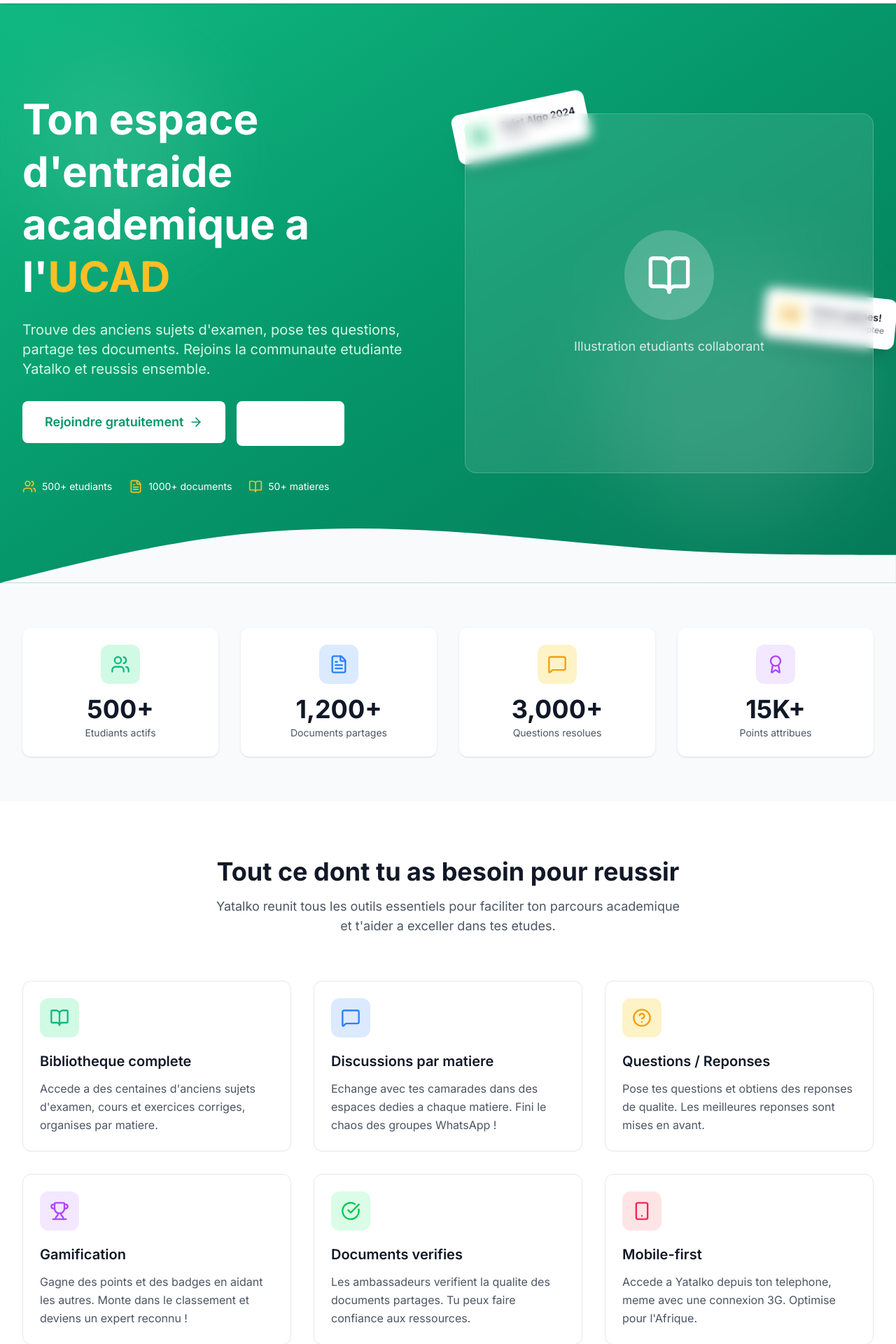
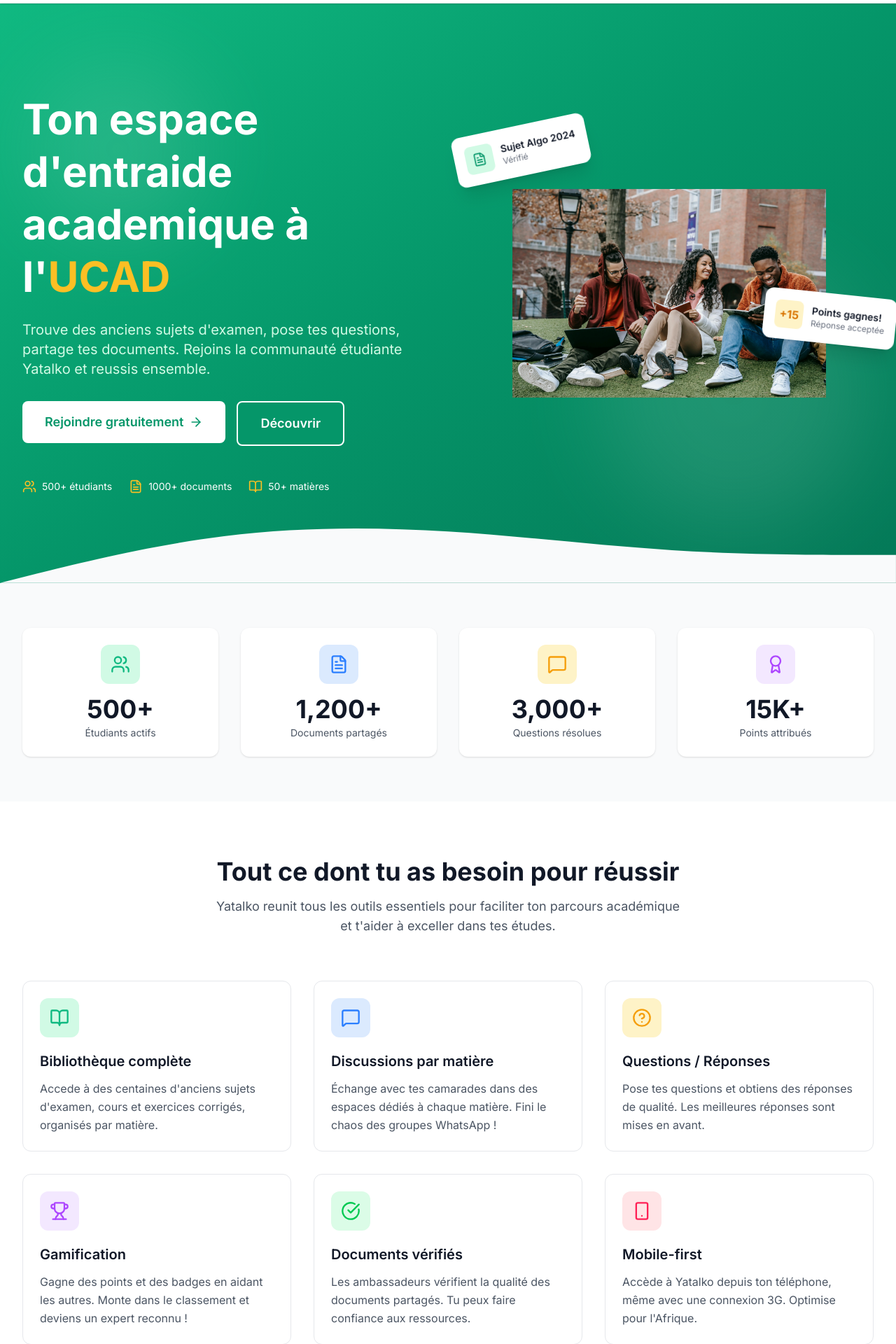
Before and after one commit to enigma119/yatalko-frontend, a Next.js app: page / in a window 1280 px wide. Shown: the part 60-1980 px from the top of the page at 70% size. Built offline with nearby package versions, Linux system fonts and the light colour scheme.

Commit message:
amelioration du  landing  page

```diff
--- a/src/components/landing/CTASection.tsx
+++ b/src/components/landing/CTASection.tsx
@@ -46,7 +46,7 @@
             <Button
               size="lg"
               variant="secondary"
-              className="border-white text-white hover:bg-white/10 w-full sm:w-auto"
+              className="border-white text-white hover:bg-white/10 bg-primary-600 w-full sm:w-auto"
             >
               J&apos;ai deja un compte
             </Button>
--- a/src/components/landing/FeaturesSection.tsx
+++ b/src/components/landing/FeaturesSection.tsx
@@ -12,25 +12,25 @@
 const features = [
   {
     icon: BookOpen,
-    title: "Bibliotheque complete",
+    title: "Bibliothèque complète",
     description:
-      "Accede a des centaines d'anciens sujets d'examen, cours et exercices corriges, organises par matiere.",
+      "Accede à des centaines d'anciens sujets d'examen, cours et exercices corrigés, organisés par matière.",
     color: "text-primary-500",
     bgColor: "bg-primary-100",
   },
   {
     icon: MessageSquare,
-    title: "Discussions par matiere",
+    title: "Discussions par matière",
     description:
-      "Echange avec tes camarades dans des espaces dedies a chaque matiere. Fini le chaos des groupes WhatsApp !",
+      "Échange avec tes camarades dans des espaces dédiés à chaque matière. Fini le chaos des groupes WhatsApp !",
     color: "text-blue-500",
     bgColor: "bg-blue-100",
   },
   {
     icon: HelpCircle,
-    title: "Questions / Reponses",
+    title: "Questions / Réponses",
     description:
-      "Pose tes questions et obtiens des reponses de qualite. Les meilleures reponses sont mises en avant.",
+      "Pose tes questions et obtiens des réponses de qualité. Les meilleures réponses sont mises en avant.",
     color: "text-accent-500",
     bgColor: "bg-accent-100",
   },
@@ -44,9 +44,9 @@
   },
   {
     icon: CheckCircle,
-    title: "Documents verifies",
+    title: "Documents vérifiés",
     description:
-      "Les ambassadeurs verifient la qualite des documents partages. Tu peux faire confiance aux ressources.",
+      "Les ambassadeurs vérifient la qualité des documents partagés. Tu peux faire confiance aux ressources.",
     color: "text-green-500",
     bgColor: "bg-green-100",
   },
@@ -54,7 +54,7 @@
     icon: Smartphone,
     title: "Mobile-first",
     description:
-      "Accede a Yatalko depuis ton telephone, meme avec une connexion 3G. Optimise pour l'Afrique.",
+      "Accède à Yatalko depuis ton téléphone, même avec une connexion 3G. Optimise pour l'Afrique.",
     color: "text-rose-500",
     bgColor: "bg-rose-100",
   },
@@ -67,11 +67,11 @@
         {/* Section Header */}
         <div className="text-center mb-16">
           <h2 className="text-3xl md:text-4xl font-bold text-gray-900 mb-4">
-            Tout ce dont tu as besoin pour reussir
+            Tout ce dont tu as besoin pour réussir
           </h2>
           <p className="text-lg text-gray-600 max-w-2xl mx-auto">
             Yatalko reunit tous les outils essentiels pour faciliter ton
-            parcours academique et t&apos;aider a exceller dans tes etudes.
+            parcours académique et t&apos;aider à exceller dans tes études.
           </p>
         </div>
 
--- a/src/components/landing/HeroSection.tsx
+++ b/src/components/landing/HeroSection.tsx
@@ -1,6 +1,7 @@
 "use client";
 
 import Link from "next/link";
+import Image from "next/image";
 import { ArrowRight, BookOpen, Users, FileText } from "lucide-react";
 import { Button } from "@/components/ui";
 
@@ -18,12 +19,12 @@
           {/* Left Content */}
           <div className="text-center lg:text-left">
             <h1 className="text-4xl md:text-5xl lg:text-6xl font-bold leading-tight mb-6">
-              Ton espace d&apos;entraide academique a l&apos;
+              Ton espace d&apos;entraide academique à l&apos;
               <span className="text-accent-400">UCAD</span>
             </h1>
             <p className="text-lg md:text-xl text-primary-100 mb-8 max-w-xl mx-auto lg:mx-0">
               Trouve des anciens sujets d&apos;examen, pose tes questions, partage
-              tes documents. Rejoins la communaute etudiante Yatalko et reussis
+              tes documents. Rejoins la communauté étudiante Yatalko et reussis
               ensemble.
             </p>
 
@@ -42,9 +43,9 @@
                 <Button
                   size="lg"
                   variant="secondary"
-                  className="border-white text-white hover:bg-white/10 w-full sm:w-auto"
+                  className="border-white text-white hover:bg-white/10 bg-primary-600  w-full sm:w-auto"
                 >
-                  Decouvrir
+                  Découvrir
                 </Button>
               </Link>
             </div>
@@ -53,7 +54,7 @@
             <div className="flex flex-wrap gap-6 justify-center lg:justify-start text-sm">
               <div className="flex items-center gap-2">
                 <Users className="w-5 h-5 text-accent-400" />
-                <span>500+ etudiants</span>
+                <span>500+ étudiants</span>
               </div>
               <div className="flex items-center gap-2">
                 <FileText className="w-5 h-5 text-accent-400" />
@@ -61,7 +62,7 @@
               </div>
               <div className="flex items-center gap-2">
                 <BookOpen className="w-5 h-5 text-accent-400" />
-                <span>50+ matieres</span>
+                <span>50+ matières</span>
               </div>
             </div>
           </div>
@@ -70,7 +71,7 @@
           <div className="hidden lg:block">
             <div className="relative">
               {/* Floating Cards */}
-              <div className="absolute -top-4 -left-4 bg-white rounded-xl shadow-xl p-4 transform -rotate-6 animate-float">
+              <div className="absolute -top-4 -left-4 z-10 bg-white rounded-xl shadow-xl p-4 transform -rotate-6 animate-float">
                 <div className="flex items-center gap-3">
                   <div className="w-10 h-10 bg-primary-100 rounded-lg flex items-center justify-center">
                     <FileText className="w-5 h-5 text-primary-600" />
@@ -79,12 +80,12 @@
                     <p className="text-gray-900 font-semibold text-sm">
                       Sujet Algo 2024
                     </p>
-                    <p className="text-gray-500 text-xs">Verifie</p>
+                    <p className="text-gray-500 text-xs">Vérifié</p>
                   </div>
                 </div>
               </div>
 
-              <div className="absolute top-1/2 -right-8 bg-white rounded-xl shadow-xl p-4 transform rotate-6 animate-float-delayed">
+              <div className="absolute top-1/2 -right-8 z-10 bg-white rounded-xl shadow-xl p-4 transform rotate-6 animate-float-delayed">
                 <div className="flex items-center gap-3">
                   <div className="w-10 h-10 bg-accent-100 rounded-lg flex items-center justify-center">
                     <span className="text-accent-600 font-bold">+15</span>
@@ -93,23 +94,22 @@
                     <p className="text-gray-900 font-semibold text-sm">
                       Points gagnes!
                     </p>
-                    <p className="text-gray-500 text-xs">Reponse acceptee</p>
+                    <p className="text-gray-500 text-xs">Réponse acceptée</p>
                   </div>
                 </div>
               </div>
 
-              {/* Main Illustration Placeholder */}
-              <div className="bg-white/10 backdrop-blur-sm rounded-2xl p-8 border border-white/20">
-                <div className="aspect-square max-w-md mx-auto flex items-center justify-center">
-                  <div className="text-center">
-                    <div className="w-32 h-32 bg-white/20 rounded-full mx-auto mb-6 flex items-center justify-center">
-                      <BookOpen className="w-16 h-16 text-white" />
-                    </div>
-                    <p className="text-white/80 text-lg">
-                      Illustration etudiants collaborant
-                    </p>
-                  </div>
-                </div>
+              {/* Main Illustration */}
+              <div className="relative w-full max-w-md mx-auto aspect-square">
+                <Image
+                  src="/images/illustration.webp"
+                  alt="Etudiants collaborant sur Yatalko"
+                  fill
+                  sizes="(max-width: 768px) 100vw, (max-width: 1200px) 50vw, 33vw"
+                  className="object-contain rounded-2xl"
+                  priority
+                  unoptimized
+                />
               </div>
             </div>
           </div>
--- a/src/components/landing/HowItWorksSection.tsx
+++ b/src/components/landing/HowItWorksSection.tsx
@@ -8,28 +8,28 @@
     icon: UserPlus,
     title: "Inscris-toi",
     description:
-      "Cree ton compte gratuit en 30 secondes avec ton email. Aucune carte bancaire requise.",
+      "Crée ton compte gratuit en 30 secondes avec ton email. Aucune carte bancaire requise.",
   },
   {
     number: 2,
     icon: BookMarked,
-    title: "Rejoins tes matieres",
+    title: "Rejoins tes matières",
     description:
-      "Selectionne ta filiere et ton niveau, puis rejoins les matieres qui t'interessent.",
+      "Selectionne ta filière et ton niveau, puis rejoins les matières qui t'intéressent.",
   },
   {
     number: 3,
     icon: Share2,
     title: "Participe",
     description:
-      "Pose des questions, reponds aux autres, partage tes documents. Chaque action compte !",
+      "Pose des questions, réponds aux autres, partage tes documents. Chaque action compte !",
   },
   {
     number: 4,
     icon: Award,
     title: "Gagne des badges",
     description:
-      "Accumule des points, debloque des badges et monte dans le classement de ton universite.",
+      "Accumule des points, débloque des badges et monte dans le classement de ton université.",
   },
 ];
 
@@ -40,11 +40,11 @@
         {/* Section Header */}
         <div className="text-center mb-16">
           <h2 className="text-3xl md:text-4xl font-bold text-gray-900 mb-4">
-            Comment ca marche ?
+            Comment ça marche ?
           </h2>
           <p className="text-lg text-gray-600 max-w-2xl mx-auto">
             Rejoindre Yatalko est simple et rapide. En quelques minutes, tu fais
-            partie de la communaute.
+            partie de la communauté.
           </p>
         </div>
 
--- a/src/components/landing/StatsSection.tsx
+++ b/src/components/landing/StatsSection.tsx
@@ -6,28 +6,28 @@
   {
     icon: Users,
     value: "500+",
-    label: "Etudiants actifs",
+    label: "Étudiants actifs",
     color: "text-primary-500",
     bgColor: "bg-primary-100",
   },
   {
     icon: FileText,
     value: "1,200+",
-    label: "Documents partages",
+    label: "Documents partagés",
     color: "text-blue-500",
     bgColor: "bg-blue-100",
   },
   {
     icon: MessageSquare,
     value: "3,000+",
-    label: "Questions resolues",
+    label: "Questions résolues",
     color: "text-accent-500",
     bgColor: "bg-accent-100",
   },
   {
     icon: Award,
     value: "15K+",
-    label: "Points attribues",
+    label: "Points attribués",
     color: "text-purple-500",
     bgColor: "bg-purple-100",
   },
```
Also changed, not shown: src/components/landing/PopularSubjectsSection.tsx (+8 -8 lines), src/components/landing/TestimonialsSection.tsx (+6 -6 lines), src/components/landing/UniversitiesSection.tsx (+7 -7 lines), public/images/illustration.webp (added).
